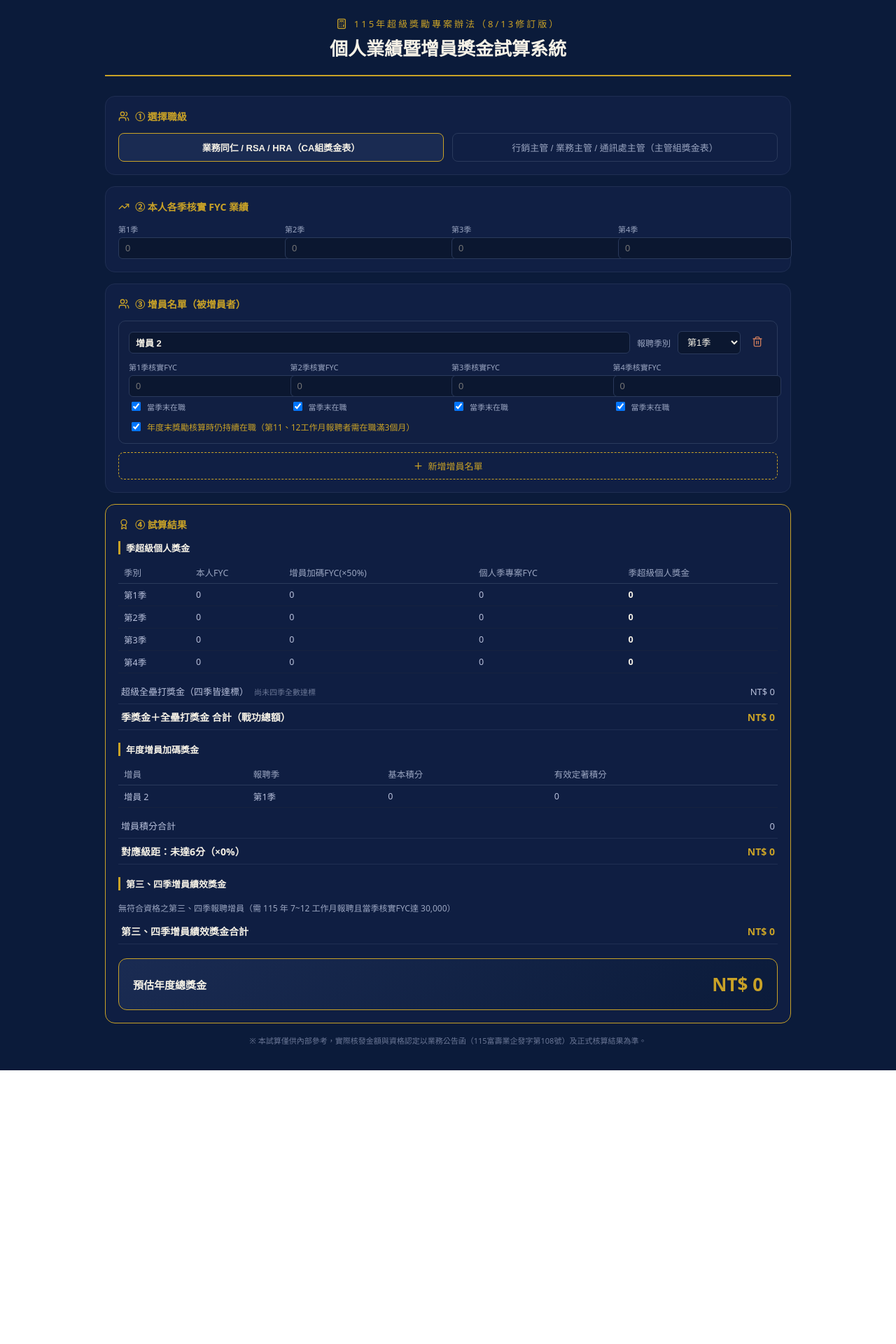
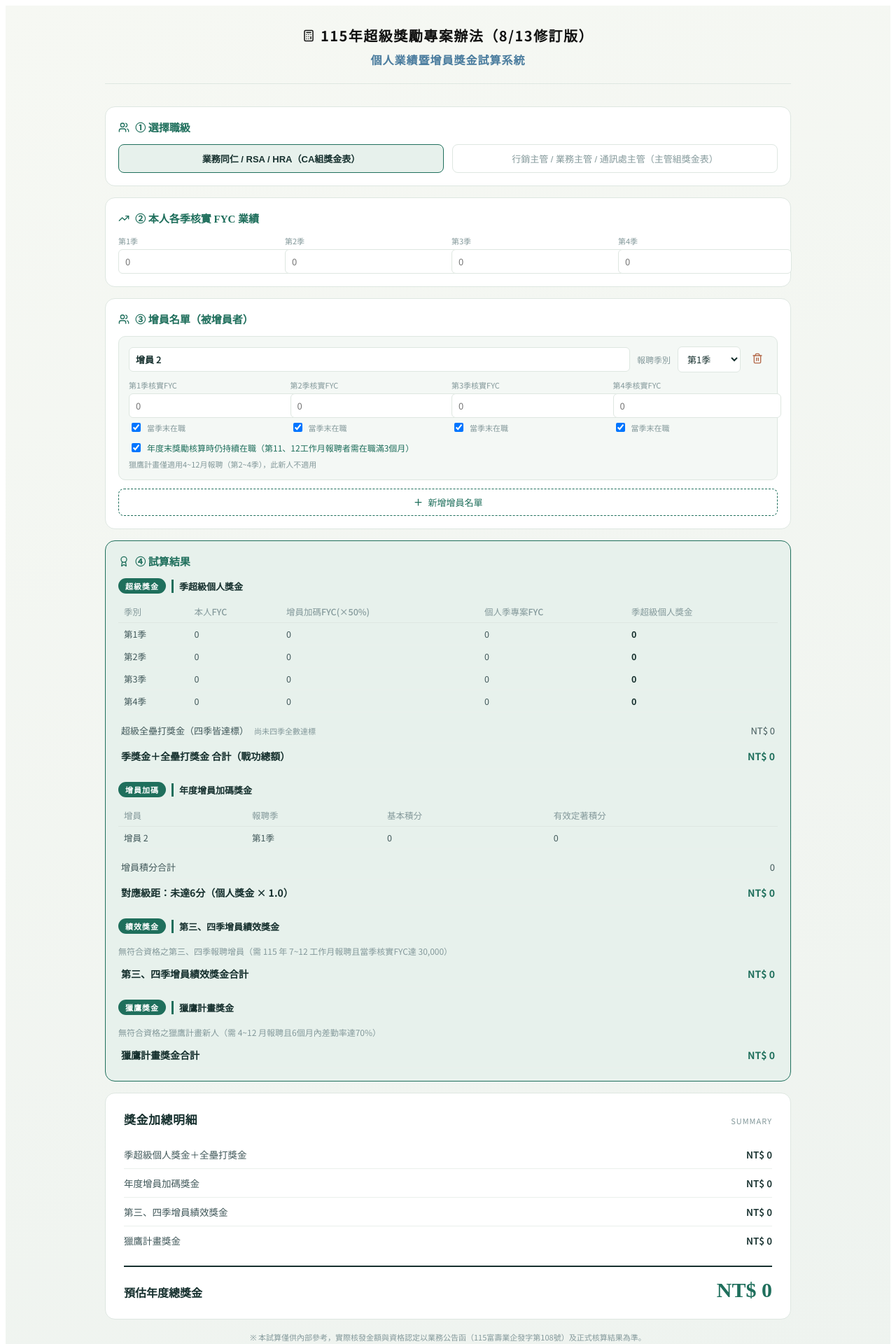
Before and after one commit to nehemiah1205/fubon-incentive-calc, a React (Vite) app: page / in a window 1280 px wide. Shown: the top 1920 px of the page at 70% size. Before the commit the page ends 1529 px from the top, so only its background shows below. Built offline with nearby package versions, Linux system fonts and the light colour scheme.

Commit message:
調整表頭樣式與各獎金區塊標籤

```diff
--- a/index.html
+++ b/index.html
@@ -1,11 +1,18 @@
 <!doctype html>
-<html lang="zh-Hant">
+<html lang="en">
   <head>
     <meta charset="UTF-8" />
+    <link rel="icon" type="image/svg+xml" href="/favicon.svg" />
     <meta name="viewport" content="width=device-width, initial-scale=1.0" />
-    <title>115年超級獎勵專案 個人業績暨增員獎金試算系統</title>
+    <link rel="preconnect" href="https://fonts.googleapis.com" />
+    <link rel="preconnect" href="https://fonts.gstatic.com" crossorigin />
+    <link
+      href="https://fonts.googleapis.com/css2?family=Noto+Serif+TC:wght@500;600;700&family=Noto+Sans+TC:wght@400;500;600;700&display=swap"
+      rel="stylesheet"
+    />
+    <title>富邦人壽 個人業績暨增員獎金試算系統</title>
   </head>
-  <body style="margin:0;">
+  <body>
     <div id="root"></div>
     <script type="module" src="/src/main.jsx"></script>
   </body>
--- a/src/App.jsx
+++ b/src/App.jsx
@@ -1,5 +1,28 @@
 import React, { useState, useMemo } from "react";
 import { Plus, Trash2, TrendingUp, Award, Users, Calculator } from "lucide-react";
+
+// ============================================================
+// 設計語彙（Design Tokens）
+// 深松石綠 × 石板藍，紙感淺底，襯線標題呼應品牌識別
+// ============================================================
+const C = {
+  ink: "#16302E",        // 標題／強調文字（深松石墨綠）
+  body: "#41585A",       // 內文文字
+  muted: "#84999B",      // 輔助說明文字
+  paper: "#F6F8F3",      // 頁面底色（起）
+  paper2: "#EEF3EF",     // 頁面底色（迄）
+  surface: "#FFFFFF",    // 卡片底色
+  surfaceTint: "#F4F8F5",// 增員子卡片底色（微綠）
+  line: "#DEE7E1",       // 一般邊框
+  lineSoft: "#EAF0EC",   // 表格細線
+  accent: "#1F6F5C",     // 主強調色（深松石綠）
+  accent2: "#4A7C9E",    // 次強調色（石板藍）
+  accentTint: "#E7F1EC", // 強調底色（極淺綠）
+  warn: "#B4694A",       // 刪除／警示（陶土紅棕，低飽和）
+};
+
+const serif = "'Noto Serif TC', 'Microsoft JhengHei', serif";
+const sans = "'Noto Sans TC', 'Microsoft JhengHei', system-ui, sans-serif";
 
 // ---------- 獎金級距表 ----------
 const CA_TABLE = [
@@ -59,7 +82,11 @@ const newRecruit = () => ({
   fyc: [0, 0, 0, 0],
   quarterEmployed: [true, true, true, true],
   yearEndEmployed: true,
+  falconEligible: true,
 });
+
+// 獵鷹計畫：4~12月報聘（即第2、3、4季）適用
+const isFalconQuarter = (reportQ) => reportQ >= 2;
 
 export default function App() {
   const [role, setRole] = useState("ca"); // ca | sup
@@ -155,16 +182,32 @@ export default function App() {
         if (qIdx < r.reportQ - 1) return;
         const fyc = r.fyc[qIdx] || 0;
         let b = 0;
-        if (fyc >= 45000) b = Math.min(fyc * 0.2, 30000);
-        else if (fyc >= 30000) b = fyc * 0.1;
+        let rate = 0;
+        if (fyc >= 45000) {
+          rate = 0.2;
+          b = Math.min(fyc * 0.2, 30000);
+        } else if (fyc >= 30000) {
+          rate = 0.1;
+          b = fyc * 0.1;
+        }
         if (b > 0) {
           q34Bonus += b;
-          q34Detail.push({ name: r.name, q: qIdx + 1, fyc, b });
+          q34Detail.push({ name: r.name, q: qIdx + 1, fyc, b, rate });
         }
       });
     });
 
-    const finalTotal = baseTotal + annualRecruitBonus + q34Bonus;
+    // ---- 獵鷹計畫獎金（4~12月新聘，每人10,000元，需6個月差勤率達70%）----
+    let falconBonus = 0;
+    const falconDetail = [];
+    recruits.forEach((r) => {
+      if (!isFalconQuarter(r.reportQ)) return;
+      if (!r.falconEligible) return;
+      falconBonus += 10000;
+      falconDetail.push({ name: r.name, reportQ: r.reportQ });
+    });
+
+    const finalTotal = baseTotal + annualRecruitBonus + q34Bonus + falconBonus;
 
     return {
       quarterly,
@@ -178,6 +221,8 @@ export default function App() {
       annualRecruitBonus,
       q34Bonus,
       q34Detail,
+      falconBonus,
+      falconDetail,
       finalTotal,
     };
   }, [ownFyc, recruits, table]);
@@ -185,12 +230,11 @@ export default function App() {
   return (
     <div
       style={{
-        background: "#0B1B3A",
+        background: `linear-gradient(160deg, ${C.paper} 0%, ${C.paper2} 100%)`,
         minHeight: "100%",
-        color: "#E8E4D8",
-        fontFamily:
-          "'Noto Sans TC','Microsoft JhengHei',system-ui,sans-serif",
-        padding: "24px 16px",
+        color: C.body,
+        fontFamily: sans,
+        padding: "28px 16px 48px",
       }}
     >
       <div style={{ maxWidth: 980, margin: "0 auto" }}>
@@ -198,31 +242,35 @@ export default function App() {
         <div
           style={{
             textAlign: "center",
-            marginBottom: 28,
-            paddingBottom: 20,
-            borderBottom: "2px solid #C9A227",
+            marginBottom: 32,
+            paddingBottom: 22,
+            borderBottom: `1px solid ${C.line}`,
           }}
         >
           <div
             style={{
               display: "inline-flex",
               alignItems: "center",
-              gap: 10,
-              color: "#C9A227",
-              fontSize: 13,
-              letterSpacing: 3,
-              marginBottom: 6,
+              gap: 8,
+              color: "#111111",
+              fontFamily: sans,
+              fontSize: 20,
+              fontWeight: 700,
+              letterSpacing: 1.5,
+              marginBottom: 8,
             }}
           >
-            <Calculator size={16} />
+            <Calculator size={18} />
             115年超級獎勵專案辦法（8/13修訂版）
           </div>
           <h1
             style={{
-              fontSize: 26,
-              fontWeight: 700,
+              fontFamily: serif,
+              fontSize: 16,
+              fontWeight: 600,
               margin: 0,
-              color: "#F5F1E6",
+              color: C.accent2,
+              letterSpacing: 1,
             }}
           >
             個人業績暨增員獎金試算系統
@@ -245,13 +293,14 @@ export default function App() {
                   borderRadius: 8,
                   border:
                     role === opt.key
-                      ? "1.5px solid #C9A227"
-                      : "1px solid #2A3A5C",
-                  background: role === opt.key ? "#1A2B52" : "transparent",
-                  color: role === opt.key ? "#F5F1E6" : "#9AA5C0",
+                      ? `1.5px solid ${C.accent}`
+                      : `1px solid ${C.line}`,
+                  background: role === opt.key ? C.accentTint : "transparent",
+                  color: role === opt.key ? C.ink : C.muted,
                   cursor: "pointer",
                   fontSize: 13,
                   fontWeight: role === opt.key ? 600 : 400,
+                  transition: "all 0.15s ease",
                 }}
               >
                 {opt.label}
@@ -280,11 +329,11 @@ export default function App() {
             <div
               key={r.id}
               style={{
-                border: "1px solid #2A3A5C",
+                border: `1px solid ${C.line}`,
                 borderRadius: 10,
                 padding: 14,
                 marginBottom: 12,
-                background: "#111F42",
+                background: C.surfaceTint,
               }}
             >
               <div style={{ display: "flex", gap: 10, alignItems: "center", marginBottom: 10 }}>
@@ -293,7 +342,7 @@ export default function App() {
                   onChange={(e) => updateRecruit(r.id, { name: e.target.value })}
                   style={inputStyle({ flex: 1, fontWeight: 600 })}
                 />
-                <label style={{ fontSize: 12, color: "#9AA5C0" }}>報聘季別</label>
+                <label style={{ fontSize: 12, color: C.muted }}>報聘季別</label>
                 <select
                   value={r.reportQ}
                   onChange={(e) =>
@@ -312,7 +361,7 @@ export default function App() {
                   style={{
                     background: "transparent",
                     border: "none",
-                    color: "#C97A5B",
+                    color: C.warn,
                     cursor: "pointer",
                     padding: 6,
                   }}
@@ -340,7 +389,7 @@ export default function App() {
                             alignItems: "center",
                             gap: 6,
                             fontSize: 11,
-                            color: "#9AA5C0",
+                            color: C.muted,
                             marginTop: 4,
                           }}
                         >
@@ -363,7 +412,7 @@ export default function App() {
                   alignItems: "center",
                   gap: 6,
                   fontSize: 12,
-                  color: "#C9A227",
+                  color: C.accent,
                   marginTop: 10,
                 }}
               >
@@ -376,6 +425,32 @@ export default function App() {
                 />
                 年度末獎勵核算時仍持續在職（第11、12工作月報聘者需在職滿3個月）
               </label>
+
+              {isFalconQuarter(r.reportQ) ? (
+                <label
+                  style={{
+                    display: "flex",
+                    alignItems: "center",
+                    gap: 6,
+                    fontSize: 12,
+                    color: C.accent2,
+                    marginTop: 6,
+                  }}
+                >
+                  <input
+                    type="checkbox"
+                    checked={r.falconEligible}
+                    onChange={(e) =>
+                      updateRecruit(r.id, { falconEligible: e.target.checked })
+                    }
+                  />
+                  符合獵鷹計畫資格：報聘後6個月內差勤率達70%（可獲得10,000元）
+                </label>
+              ) : (
+                <div style={{ fontSize: 11, color: C.muted, marginTop: 6 }}>
+                  獵鷹計畫僅適用4~12月報聘（第2~4季），此新人不適用
+                </div>
+              )}
             </div>
           ))}
           <button onClick={addRecruit} style={addBtnStyle}>
@@ -385,7 +460,10 @@ export default function App() {
 
         {/* ---- 結果 ---- */}
         <Card title="④ 試算結果" icon={<Award size={16} />} accent>
-          <SectionLabel>季超級個人獎金</SectionLabel>
+          <div style={{ display: "flex", alignItems: "center", gap: 8, marginBottom: 10 }}>
+            <Badge>超級獎金</Badge>
+            <SectionLabel style={{ marginBottom: 0 }}>季超級個人獎金</SectionLabel>
+          </div>
           <table style={tableStyle}>
             <thead>
               <tr>
@@ -403,7 +481,7 @@ export default function App() {
                   <Td>{fmt(ownFyc[q.qIdx])}</Td>
                   <Td>{fmt(q.recruitBonusFyc)}</Td>
                   <Td>{fmt(q.projectFyc)}</Td>
-                  <Td strong gold={q.bonus > 0}>
+                  <Td strong accent={q.bonus > 0}>
                     {fmt(q.bonus)}
                   </Td>
                 </tr>
@@ -418,7 +496,10 @@ export default function App() {
           />
           <ResultRow label="季獎金＋全壘打獎金 合計（戰功總額）" value={result.baseTotal} strong />
 
-          <SectionLabel style={{ marginTop: 18 }}>年度增員加碼獎金</SectionLabel>
+          <div style={{ display: "flex", alignItems: "center", gap: 8, marginTop: 18, marginBottom: 10 }}>
+            <Badge>增員加碼</Badge>
+            <SectionLabel style={{ marginBottom: 0 }}>年度增員加碼獎金</SectionLabel>
+          </div>
           <table style={tableStyle}>
             <thead>
               <tr>
@@ -441,12 +522,15 @@ export default function App() {
           </table>
           <ResultRow label="增員積分合計" value={result.totalPoints} isPoints />
           <ResultRow
-            label={`對應級距：${result.band.label}（×${result.band.rate * 100}%）`}
+            label={`對應級距：${result.band.label}（個人獎金 × ${(1 + result.band.rate).toFixed(1)}）`}
             value={result.annualRecruitBonus}
             strong
           />
 
-          <SectionLabel style={{ marginTop: 18 }}>第三、四季增員績效獎金</SectionLabel>
+          <div style={{ display: "flex", alignItems: "center", gap: 8, marginTop: 18, marginBottom: 10 }}>
+            <Badge>績效獎金</Badge>
+            <SectionLabel style={{ marginBottom: 0 }}>第三、四季增員績效獎金</SectionLabel>
+          </div>
           {result.q34Detail.length > 0 ? (
             <table style={tableStyle}>
               <thead>
@@ -454,6 +538,7 @@ export default function App() {
                   <Th>增員</Th>
                   <Th>季別</Th>
                   <Th>當季核實FYC</Th>
+                  <Th>適用比例</Th>
                   <Th>績效獎金</Th>
                 </tr>
               </thead>
@@ -463,7 +548,10 @@ export default function App() {
                     <Td>{d.name}</Td>
                     <Td>第{d.q}季</Td>
                     <Td>{fmt(d.fyc)}</Td>
-                    <Td gold strong>
+                    <Td accent strong>
+                      {d.rate * 100}%
+                    </Td>
+                    <Td accent strong>
                       {fmt(d.b)}
                     </Td>
                   </tr>
@@ -471,34 +559,122 @@ export default function App() {
               </tbody>
             </table>
           ) : (
-            <div style={{ fontSize: 12, color: "#9AA5C0", padding: "6px 0" }}>
+            <div style={{ fontSize: 12, color: C.muted, padding: "6px 0" }}>
               無符合資格之第三、四季報聘增員（需 115 年 7~12 工作月報聘且當季核實FYC達 30,000）
             </div>
           )}
           <ResultRow label="第三、四季增員績效獎金合計" value={result.q34Bonus} strong />
 
+          <div style={{ display: "flex", alignItems: "center", gap: 8, marginTop: 18, marginBottom: 10 }}>
+            <Badge>獵鷹獎金</Badge>
+            <SectionLabel style={{ marginBottom: 0 }}>獵鷹計畫獎金</SectionLabel>
+          </div>
+          {result.falconDetail.length > 0 ? (
+            <table style={tableStyle}>
+              <thead>
+                <tr>
+                  <Th>增員</Th>
+                  <Th>報聘季</Th>
+                  <Th>獎金</Th>
+                </tr>
+              </thead>
+              <tbody>
+                {result.falconDetail.map((d, i) => (
+                  <tr key={i}>
+                    <Td>{d.name}</Td>
+                    <Td>第{d.reportQ}季</Td>
+                    <Td accent strong>
+                      {fmt(10000)}
+                    </Td>
+                  </tr>
+                ))}
+              </tbody>
+            </table>
+          ) : (
+            <div style={{ fontSize: 12, color: C.muted, padding: "6px 0" }}>
+              無符合資格之獵鷹計畫新人（需 4~12 月報聘且6個月內差勤率達70%）
+            </div>
+          )}
+          <ResultRow label="獵鷹計畫獎金合計" value={result.falconBonus} strong />
+        </Card>
+
+        {/* ---- 獎金加總明細（總表） ---- */}
+        <div
+          style={{
+            background: C.surface,
+            border: `1px solid ${C.line}`,
+            borderRadius: 14,
+            padding: "24px 26px",
+            marginBottom: 16,
+          }}
+        >
           <div
             style={{
-              marginTop: 20,
-              padding: "18px 20px",
-              borderRadius: 12,
-              background: "linear-gradient(135deg,#1A2B52,#0B1B3A)",
-              border: "1.5px solid #C9A227",
+              display: "flex",
+              alignItems: "baseline",
+              justifyContent: "space-between",
+              marginBottom: 18,
+            }}
+          >
+            <h2
+              style={{
+                fontFamily: serif,
+                fontSize: 17,
+                fontWeight: 600,
+                color: C.ink,
+                margin: 0,
+                letterSpacing: 0.5,
+              }}
+            >
+              獎金加總明細
+            </h2>
+            <span style={{ fontSize: 11, color: C.muted, letterSpacing: 1 }}>
+              SUMMARY
+            </span>
+          </div>
+
+          <div>
+            <LedgerRow label="季超級個人獎金＋全壘打獎金" value={result.baseTotal} />
+            <LedgerRow label="年度增員加碼獎金" value={result.annualRecruitBonus} />
+            <LedgerRow label="第三、四季增員績效獎金" value={result.q34Bonus} />
+            <LedgerRow label="獵鷹計畫獎金" value={result.falconBonus} last />
+          </div>
+
+          <div
+            style={{
               display: "flex",
               justifyContent: "space-between",
-              alignItems: "center",
+              alignItems: "baseline",
+              marginTop: 16,
+              paddingTop: 16,
+              borderTop: `2px solid ${C.ink}`,
             }}
           >
-            <span style={{ fontSize: 15, color: "#F5F1E6", fontWeight: 600 }}>
+            <span
+              style={{
+                fontFamily: serif,
+                fontSize: 16,
+                fontWeight: 600,
+                color: C.ink,
+              }}
+            >
               預估年度總獎金
             </span>
-            <span style={{ fontSize: 26, color: "#C9A227", fontWeight: 700 }}>
+            <span
+              style={{
+                fontFamily: serif,
+                fontSize: 30,
+                fontWeight: 700,
+                color: C.accent,
+                fontVariantNumeric: "tabular-nums",
+              }}
+            >
               NT$ {fmt(result.finalTotal)}
             </span>
           </div>
-        </Card>
+        </div>
 
-        <p style={{ fontSize: 11, color: "#6B7796", textAlign: "center", marginTop: 16 }}>
+        <p style={{ fontSize: 11, color: C.muted, textAlign: "center", marginTop: 16, lineHeight: 1.7 }}>
           ※ 本試算僅供內部參考，實際核發金額與資格認定以業務公告函（115富壽業企發字第108號）及正式核算結果為準。
         </p>
       </div>
@@ -510,8 +686,8 @@ function Card({ title, icon, children, accent }) {
   return (
     <div
       style={{
-        background: accent ? "#0F1E42" : "#101F44",
-        border: accent ? "1px solid #C9A227" : "1px solid #1F2E52",
+        background: accent ? C.accentTint : C.surface,
+        border: accent ? `1px solid ${C.accent}` : `1px solid ${C.line}`,
         borderRadius: 14,
         padding: 18,
         marginBottom: 16,
@@ -522,8 +698,9 @@ function Card({ title, icon, children, accent }) {
           display: "flex",
           alignItems: "center",
           gap: 8,
-          color: "#C9A227",
-          fontSize: 14,
+          color: C.accent,
+          fontFamily: serif,
+          fontSize: 15,
           fontWeight: 600,
           marginBottom: 14,
         }}
@@ -539,7 +716,7 @@ function Card({ title, icon, children, accent }) {
 function QField({ label, value, onChange, disabled }) {
   return (
     <div>
-      <div style={{ fontSize: 11, color: "#9AA5C0", marginBottom: 4 }}>{label}</div>
+      <div style={{ fontSize: 11, color: C.muted, marginBottom: 4 }}>{label}</div>
       <input
         type="number"
         min={0}
@@ -549,10 +726,30 @@ function QField({ label, value, onChange, disabled }) {
         onChange={(e) => onChange(e.target.value)}
         style={inputStyle({
           width: "100%",
-          opacity: disabled ? 0.35 : 1,
+          opacity: disabled ? 0.4 : 1,
         })}
       />
     </div>
+  );
+}
+
+function Badge({ children }) {
+  return (
+    <span
+      style={{
+        display: "inline-flex",
+        alignItems: "center",
+        padding: "3px 10px",
+        borderRadius: 999,
+        background: C.accent,
+        color: "#FFFFFF",
+        fontSize: 11,
+        fontWeight: 700,
+        letterSpacing: 1,
+      }}
+    >
+      {children}
+    </span>
   );
 }
 
@@ -562,8 +759,8 @@ function SectionLabel({ children, style }) {
       style={{
         fontSize: 13,
         fontWeight: 700,
-        color: "#F5F1E6",
-        borderLeft: "3px solid #C9A227",
+        color: C.ink,
+        borderLeft: `3px solid ${C.accent}`,
         paddingLeft: 8,
         marginBottom: 10,
         ...style,
@@ -582,22 +779,48 @@ function ResultRow({ label, value, strong, note, isPoints }) {
         justifyContent: "space-between",
         alignItems: "center",
         padding: "8px 4px",
-        borderBottom: "1px solid #1F2E52",
+        borderBottom: `1px solid ${C.lineSoft}`,
         fontSize: strong ? 14 : 13,
-        color: strong ? "#F5F1E6" : "#B8C0DB",
+        color: strong ? C.ink : C.body,
         fontWeight: strong ? 700 : 400,
       }}
     >
       <span>
         {label}
         {note && (
-          <span style={{ fontSize: 11, color: "#6B7796", marginLeft: 8 }}>
+          <span style={{ fontSize: 11, color: C.muted, marginLeft: 8 }}>
             {note}
           </span>
         )}
       </span>
-      <span style={{ color: strong ? "#C9A227" : "#B8C0DB" }}>
+      <span style={{ color: strong ? C.accent : C.body, fontVariantNumeric: "tabular-nums" }}>
         {isPoints ? value : `NT$ ${fmt(value)}`}
+      </span>
+    </div>
+  );
+}
+
+function LedgerRow({ label, value, last }) {
+  return (
+    <div
+      style={{
+        display: "flex",
+        justifyContent: "space-between",
+        alignItems: "center",
+        padding: "10px 0",
+        borderBottom: last ? "none" : `1px solid ${C.lineSoft}`,
+        fontSize: 13.5,
+      }}
+    >
+      <span style={{ color: C.body }}>{label}</span>
+      <span
+        style={{
+          color: C.ink,
+          fontWeight: 600,
+          fontVariantNumeric: "tabular-nums",
+        }}
+      >
+        NT$ {fmt(value)}
       </span>
     </div>
   );
@@ -614,21 +837,22 @@ const Th = ({ children }) => (
     style={{
       textAlign: "left",
       padding: "6px 8px",
-      color: "#9AA5C0",
+      color: C.muted,
       fontWeight: 500,
-      borderBottom: "1px solid #2A3A5C",
+      borderBottom: `1px solid ${C.line}`,
     }}
   >
     {children}
   </th>
 );
-const Td = ({ children, strong, gold }) => (
+const Td = ({ children, strong, accent }) => (
   <td
     style={{
       padding: "6px 8px",
-      color: gold ? "#C9A227" : strong ? "#F5F1E6" : "#B8C0DB",
+      color: accent ? C.accent : strong ? C.ink : C.body,
       fontWeight: strong ? 700 : 400,
-      borderBottom: "1px solid #16223F",
+      borderBottom: `1px solid ${C.lineSoft}`,
+      fontVariantNumeric: "tabular-nums",
     }}
   >
     {children}
@@ -637,13 +861,14 @@ const Td = ({ children, strong, gold }) => (
 
 function inputStyle(extra) {
   return {
-    background: "#0B1730",
-    border: "1px solid #2A3A5C",
+    background: C.surface,
+    border: `1px solid ${C.line}`,
     borderRadius: 6,
-    color: "#F5F1E6",
+    color: C.ink,
     padding: "7px 9px",
     fontSize: 13,
     outline: "none",
+    fontFamily: sans,
     ...extra,
   };
 }
@@ -656,9 +881,9 @@ const addBtnStyle = {
   width: "100%",
   padding: "9px",
   borderRadius: 8,
-  border: "1px dashed #C9A227",
+  border: `1px dashed ${C.accent}`,
   background: "transparent",
-  color: "#C9A227",
+  color: C.accent,
   fontSize: 13,
   cursor: "pointer",
 };
```
